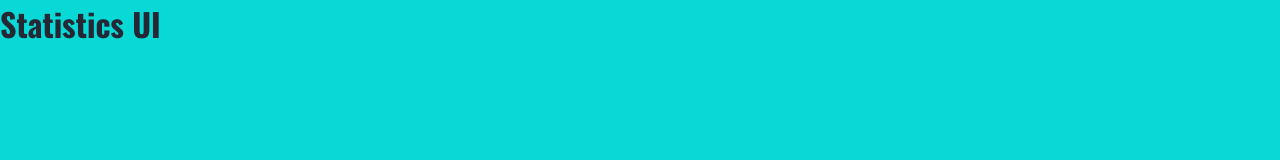
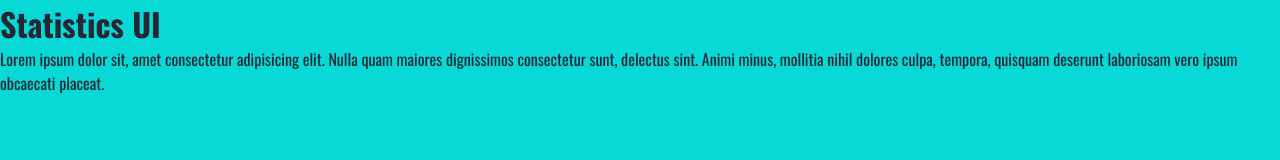
Before and after one commit to codewithsakshi/statistics-site, a plain HTML site: page src/index.html in a window 1280 px wide. Drawn offline with nearby package versions, Linux system fonts and the light colour scheme.

Commit message:
Add paragraph

```diff
--- a/src/index.html
+++ b/src/index.html
@@ -9,5 +9,8 @@
 </head>
 <body>
     <h1>Statistics UI</h1>
+<p>
+    Lorem ipsum dolor sit, amet consectetur adipisicing elit. Nulla quam maiores dignissimos consectetur sunt, delectus sint. Animi minus, mollitia nihil dolores culpa, tempora, quisquam deserunt laboriosam vero ipsum obcaecati placeat.
+</p>
 </body>
 </html>
```
